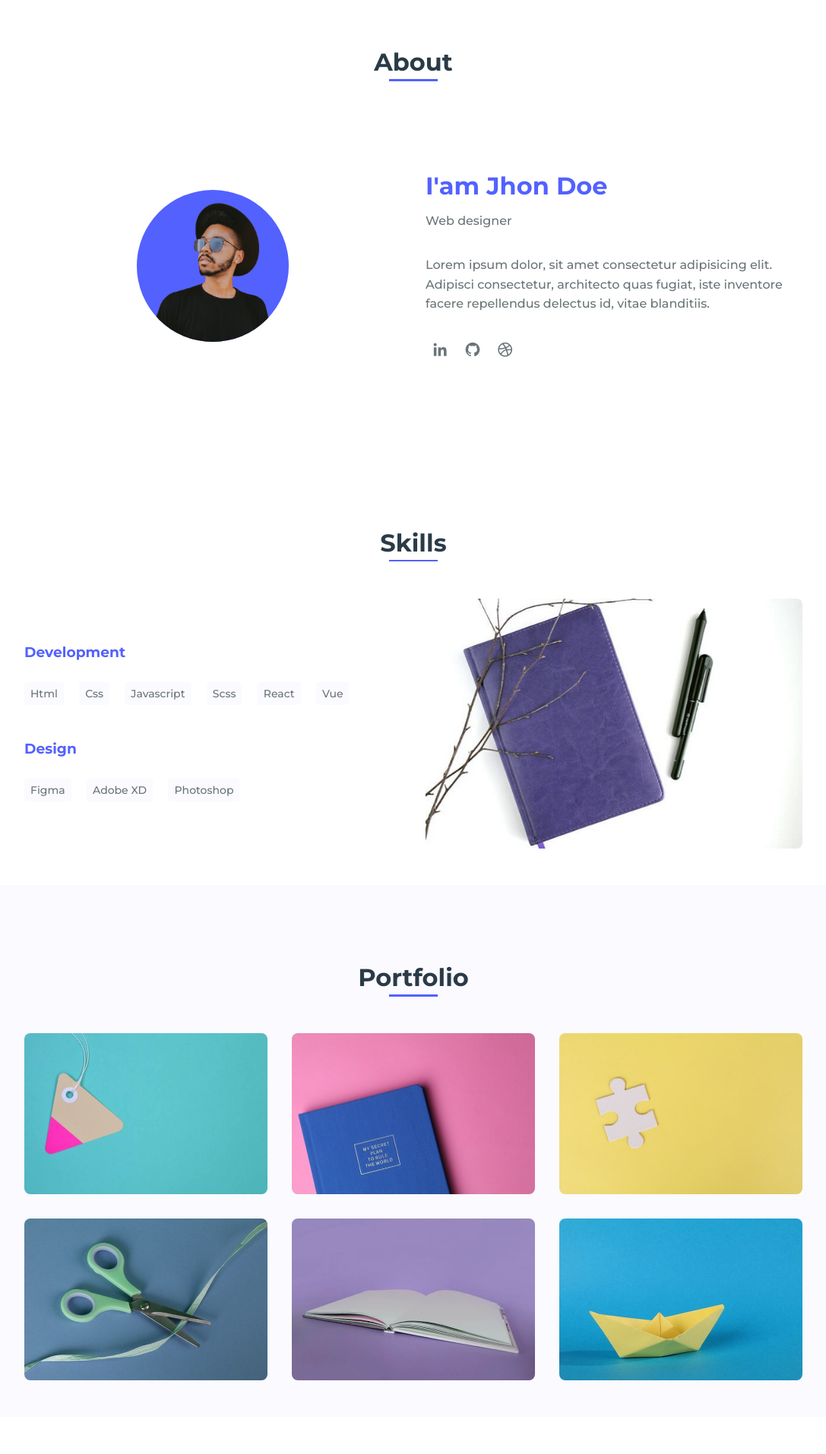
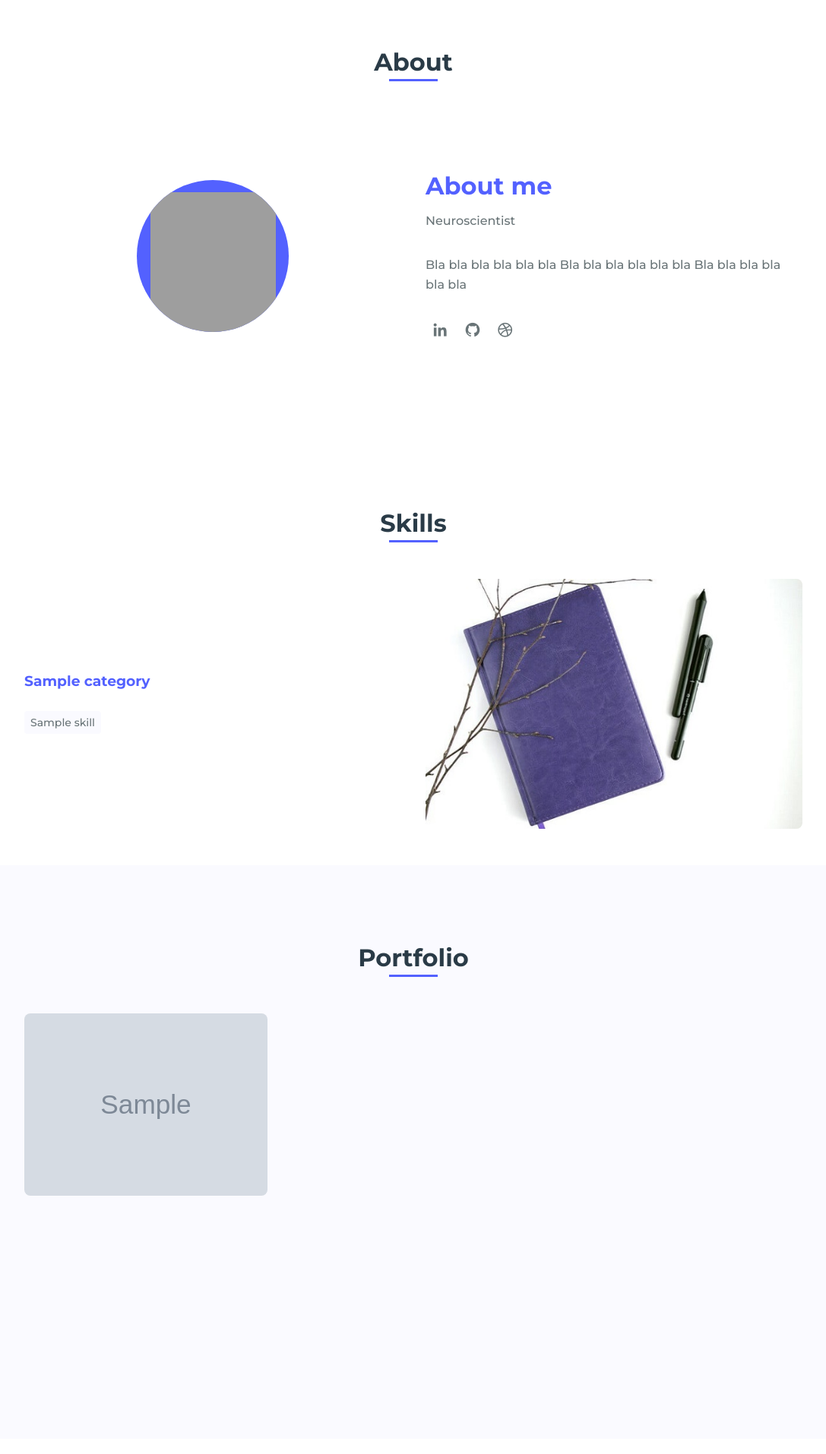
Before and after one commit to O-kass/PP, a Django app: template portfolio/omar/templates/index.html in a window 1280 px wide. Shown: the part 680-2594 px from the top of the page at 76% size, without its empty margins (96-1183 px from the left). Run offline with Django 5.2, Linux system fonts and the light colour scheme; data comes from the database, SQL or seed files in the repository; both versions use the stored data as it was after the commit; tables that the repository leaves empty hold one stand-in row (values such as "Sample post"); the template is opened without the code that fills it: values that come from a table or form of the project are taken from there, most other values are stand-ins (such as "Sample title", 1, 10 or a date in 2020); grey boxes marked "Sample" are stand-in pictures; grey boxes are pictures that could not be loaded.

Commit message:
add new sectrion project

```diff
--- a/portfolio/omar/templates/index.html
+++ b/portfolio/omar/templates/index.html
@@ -19,7 +19,7 @@
         <header class="l-header">
             <nav class="nav bd-grid">
                 <div>
-                    <a href="#" class="nav__logo">Jhon Doe</a>
+                    <a href="#" class="nav__logo">{{ home.name }}</a>
                 </div>
 
                 <div class="nav__menu" id="nav-menu">
@@ -29,6 +29,7 @@
                         <li class="nav__item"><a href="#skills" class="nav__link">Skills</a></li>
                         <li class="nav__item"><a href="#portfolio" class="nav__link">Portfolio</a></li>
                         <li class="nav__item"><a href="#contact" class="nav__link">Contact</a></li>
+                        <li class="nav__item"><a href="#project" class="nav__link">Projects</a></li>
                     </ul>
                 </div>
 
@@ -42,13 +43,13 @@
             <!--===== HOME =====-->
             <section class="home" id="home">
                 <div class="home__container bd-grid">
-                    <h1 class="home__title"><span>HE</span><br>LLO.</h1>
+                    <h1 class="home__title"><span>{{ home.greetings_1 }}</span><br>{{ home.greetings_2 }}</h1>
 
                     <div class="home__scroll">
                         <a href="#about" class="home__scroll-link"><i class='bx bx-up-arrow-alt' ></i>Scroll down</a>
                     </div>
 
-                    <img src="{% static 'assets/img/perfil.png' %}" alt="" class="home__img">
+                    <img src="{{ home.picture.url  }}" alt="" class="home__img">
                 </div>
             </section>
 
@@ -58,13 +59,13 @@
 
                 <div class="about__container bd-grid">
                     <div class="about__img">
-                        <img src="{% static 'assets/img/perfil.png' %}" alt="">
+                        <img src="{{ about.profile_img.url   }}" alt="">
                     </div>
 
                     <div>
-                        <h2 class="about__subtitle">I'am Jhon Doe</h2>
-                        <span class="about__profession">Web designer</span>
-                        <p class="about__text">Lorem ipsum dolor, sit amet consectetur adipisicing elit. Adipisci consectetur, architecto quas fugiat, iste inventore facere repellendus delectus id, vitae blanditiis.</p>
+                        <h2 class="about__subtitle">{{ about.heading}}</h2>
+                        <span class="about__profession">{{ about.career }}</span>
+                        <p class="about__text">{{ about.description }}</p>
 
                         <div class="about__social">
                             <a href="#" class="about__social-icon"><i class='bx bxl-linkedin' ></i></a>
@@ -81,18 +82,14 @@
 
                 <div class="skills__container bd-grid">
                     <div class="skills__box">
-                        <h3 class="skills__subtitle">Development</h3>
-                        <span class="skills__name">Html</span>
-                        <span class="skills__name">Css</span>
-                        <span class="skills__name">Javascript</span>
-                        <span class="skills__name">Scss</span>
-                        <span class="skills__name">React</span>
-                        <span class="skills__name">Vue</span>
+                        {% for category in categories %}
+                        <h3 class="skills__subtitle">{{category.name}}</h3>
+                            {% for skills in category.skills_set.all %}
 
-                        <h3 class="skills__subtitle">Design</h3>
-                        <span class="skills__name">Figma</span>
-                        <span class="skills__name">Adobe XD</span>
-                        <span class="skills__name">Photoshop</span>
+                                <span class="skills__name">{{skills.skill_name}}</span>
+                            {% endfor %}
+                        {% endfor %}
+
                     </div>
 
                     <div class="skills__img">
@@ -106,52 +103,22 @@
                 <h2 class="section-title">Portfolio</h2>
 
                 <div class="portfolio__container bd-grid">
+                    {% for portfolio in portfolios %}
+
                     <div class="portfolio__img">
-                        <img src="assets/img/work1.jpg" alt="">
+                        <img src="{{ portfolio.image.url }}" alt="">
 
                         <div class="portfolio__link">
-                            <a href="#" class="portfolio__link-name">View details</a>
+                            <a href="{{ portfolio.link }}" class="portfolio__link-name">View details</a>
                         </div>
                     </div>
-                    <div class="portfolio__img">
-                        <img src="{% static 'assets/img/work2.jpg' %}" alt="">
 
-                        <div class="portfolio__link">
-                            <a href="#" class="portfolio__link-name">View details</a>
-                        </div>
-                    </div>
-                    <div class="portfolio__img">
-                        <img src="{% static 'assets/img/work3.jpg' %}" alt="">
+                    {% endfor %}
 
-                        <div class="portfolio__link">
-                            <a href="#" class="portfolio__link-name">View details</a>
-                        </div>
-                    </div>
-                    <div class="portfolio__img">
-                        <img src="{% static 'assets/img/work4.jpg' %}" alt="">
+                </div>
 
-                        <div class="portfolio__link">
-                            <a href="#" class="portfolio__link-name">View details</a>
-                        </div>
-                    </div>
-                    <div class="portfolio__img">
-                        <img src="{% static 'assets/img/work5.jpg' %}" alt="">
-
-                        <div class="portfolio__link">
-                            <a href="#" class="portfolio__link-name">View details</a>
-                        </div>
-                    </div>
-                    <div class="portfolio__img">
-                        <img src="{% static 'assets/img/work6.jpg' %}" alt="">
-
-                        <div class="portfolio__link">
-                            <a href="#" class="portfolio__link-name">View details</a>
-                        </div>
-                    </div>
-                </div>
             </section>
-
-            <!--===== CONTACT =====-->
+ <!--===== CONTACT =====-->
             <section class="contact section" id="contact">
                 <h2 class="section-title">Contact</h2>
 
@@ -159,15 +126,22 @@
                     <div class="contact__info">
                         <h3 class="contact__subtitle">EMAIL</h3>
                         <span class="contact__text">info.mail.com</span>
+<!--
+                        <h3 class="contact__subtitle">PHONE</h3>
+                        <span class="contact__text">+20 999-999</span>
+
+                        <h3 class="contact__subtitle">ADRESS</h3>
+                        <span class="contact__text">My contry</span> -->
+                    </div>
+
+                    <div class="contact__info">
 
                         <h3 class="contact__subtitle">PHONE</h3>
                         <span class="contact__text">+20 999-999</span>
 
-                        <h3 class="contact__subtitle">ADRESS</h3>
-                        <span class="contact__text">My contry</span>
                     </div>
 
-                    <form action="" class="contact__form">
+                    <!-- <form action="" class="contact__form">
                         <div class="contact__inputs">
                             <input type="text" placeholder="Name" class="contact__input">
                             <input type="mail" placeholder="Email" class="contact__input">
@@ -176,7 +150,26 @@
                         <textarea name="" id="" cols="0" rows="10" class="contact__input"></textarea>
 
                         <input type="submit" value="Enviar" class="contact__button">
-                    </form>
+                    </form> -->
+                </div>
+            </section>
+
+            <section class="projects section" id="project">
+                <h2 class="section-title">Projects</h2>
+
+                <div class="project__container bd-grid">
+                    <div class="project__img">
+                        <img src="{{ project.profile_img.url   }}" alt="">
+                    </div>
+
+                    <div>
+                        <h2 class="project__subtitle">{{ project.heading}}</h2>
+                        <p class="project__text">{{ project.description }}</p>
+
+                        <div class="project__social">
+                            <a href="#" class="about__social-icon"><i class='bx bxl-github' ></i></a>
+                        </div>
+                    </div>
                 </div>
             </section>
         </main>
```
Also changed, not shown: portfolio/db.sqlite3.
